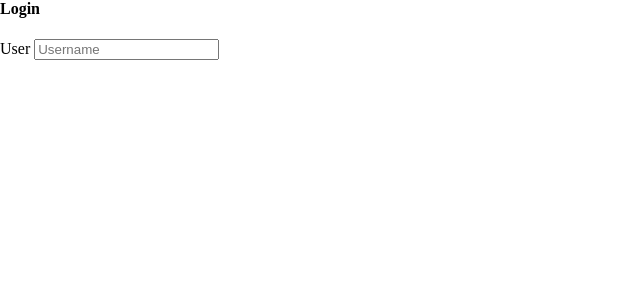
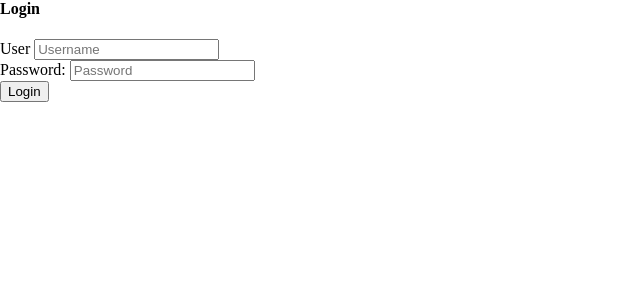
Before and after one commit to JIMvsTHEWORLD/GroceryAppV2, a React app: page / in a window 1280 px wide. Shown: the top 300 px of the page, without its empty margins (0-640 px from the left). Built offline with nearby package versions, Linux system fonts and the light colour scheme; no server answers.

Commit message:
updated Login Page

```diff
--- a/client/pages/Login.jsx
+++ b/client/pages/Login.jsx
@@ -34,6 +34,19 @@ function Login(props) {
                         onChange={(e) => setUsername(e.target.value)}
                         />
                     </div>
+                    <div className="input-group">
+                        <label>Password: </label>
+                        <input
+                        id="password"
+                        type="password"
+                        name="password"
+                        placeholder="Password"
+                        onChange={(e) => setPassword(e.target.value)}
+                        />
+                    </div>
+                    <button type="submit" className="loginButton">
+                        Login
+                    </button>
                 </form>
             </div>
         </div>
```
